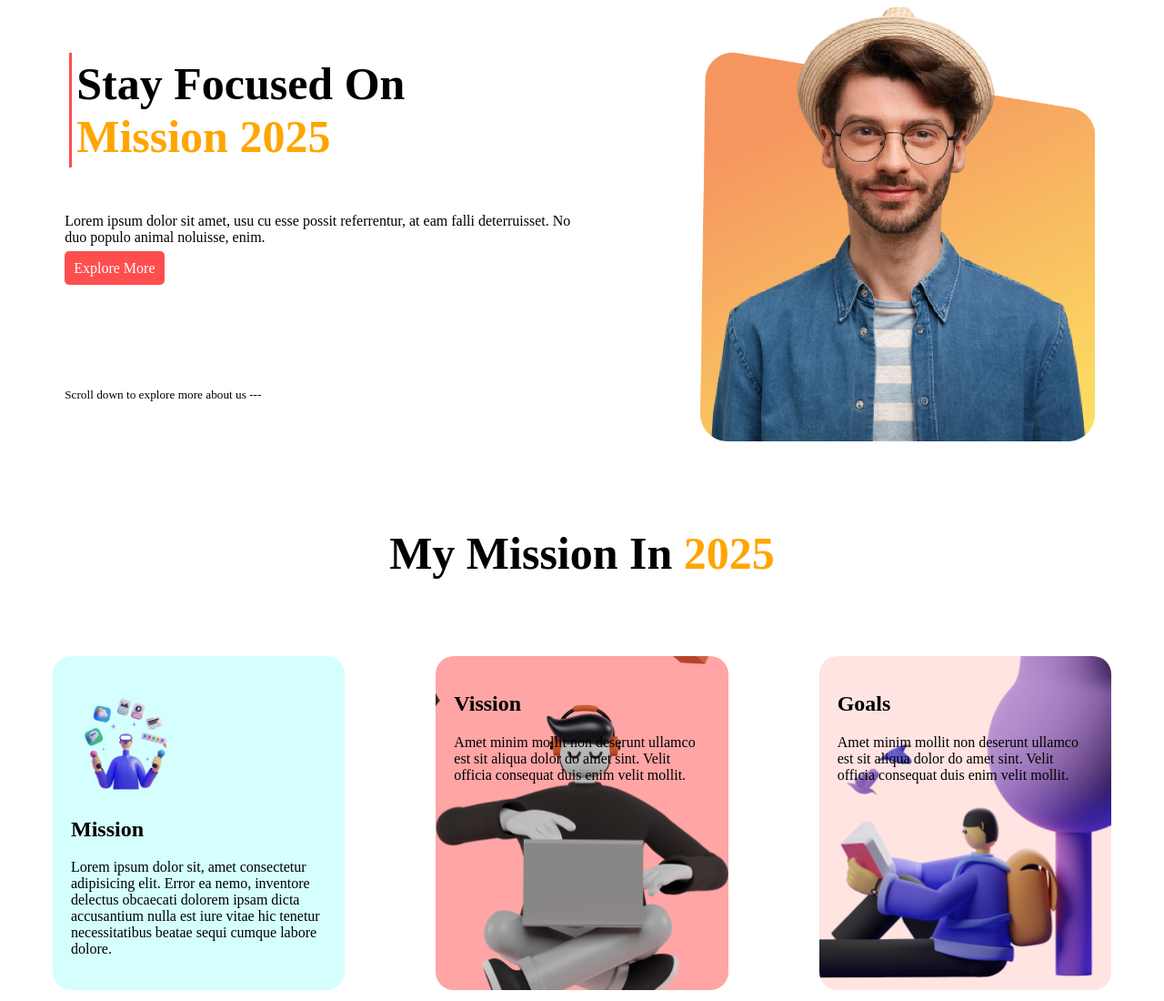
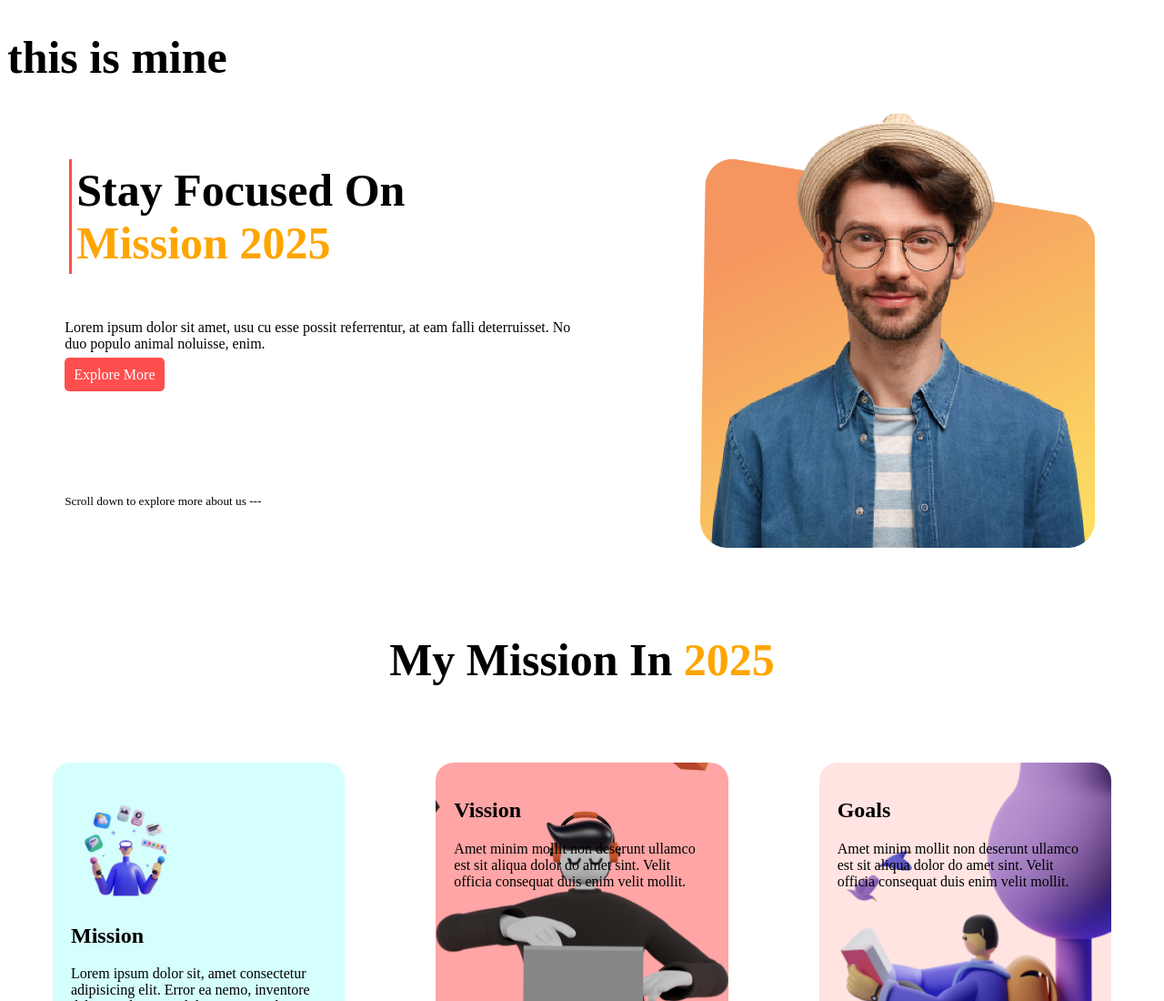
Before and after one commit to Mehedy222/Assigment-1, a plain HTML site: page index.html in a window 1280 px wide. Shown: the top 1100 px of the page at 91% size. Drawn offline with Linux system fonts and the light colour scheme; a web font is replaced by a local one.

```diff
--- a/index.html
+++ b/index.html
@@ -13,6 +13,8 @@
 </head>
 
 <body>
+
+    <h1>this is mine</h1>
 
     <section>
 
```
